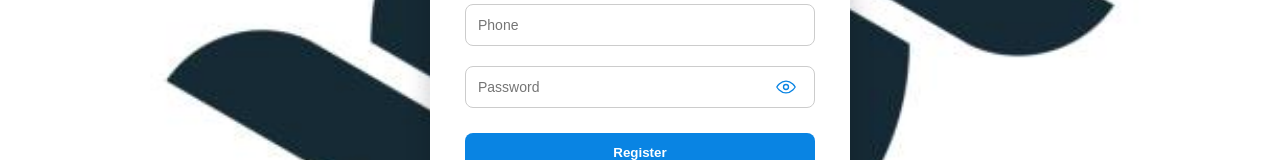
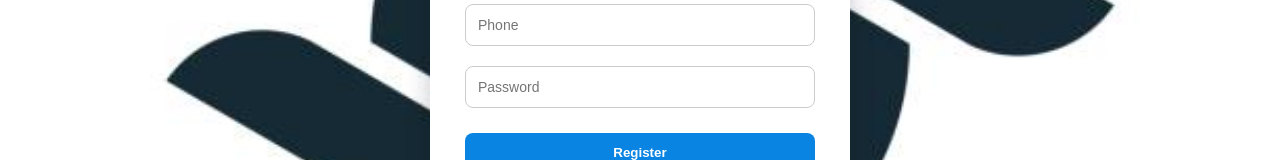
Before and after one commit to Theerthana12/TrackSure-frontend, a React (Create React App) app: page /register in a window 1280 px wide. Shown: the part 357-517 px from the top of the page. Built offline with nearby package versions, Linux system fonts and the light colour scheme; the HTML template or start-up script is replaced by a standard one.

Commit message:
Remove emoji text from toggle; force SVG-only toggle and hide text

```diff
--- a/new-frontend/src/pages/Login.css
+++ b/new-frontend/src/pages/Login.css
@@ -197,3 +197,18 @@
   right: 12px;
   padding: 0;
 }
+/* override to guarantee emoji text never shows and SVG is used */
+.toggle-password {
+  color: transparent !important;
+  width: 34px;
+  height: 34px;
+  display: inline-flex;
+  align-items: center;
+  justify-content: center;
+  cursor: pointer;
+  background: transparent;
+  border: none;
+  padding: 0;
+}
+.toggle-password svg { display:block; pointer-events: none; color: #0984e3; }
+.toggle-password:hover, .toggle-password:focus { color: transparent !important; }
--- a/new-frontend/src/pages/Register.css
+++ b/new-frontend/src/pages/Register.css
@@ -119,3 +119,18 @@
   right: 12px;
   padding: 0;
 }
+/* override to guarantee emoji text never shows and SVG is used */
+.toggle-password {
+  color: transparent !important;
+  width: 34px;
+  height: 34px;
+  display: inline-flex;
+  align-items: center;
+  justify-content: center;
+  cursor: pointer;
+  background: transparent;
+  border: none;
+  padding: 0;
+}
+.toggle-password svg { display:block; pointer-events: none; color: #0984e3; }
+.toggle-password:hover, .toggle-password:focus { color: transparent !important; }
--- a/src/pages/Login.css
+++ b/src/pages/Login.css
@@ -197,3 +197,18 @@
   right: 12px;
   padding: 0;
 }
+/* override to guarantee emoji text never shows and SVG is used */
+.toggle-password {
+  color: transparent !important;
+  width: 34px;
+  height: 34px;
+  display: inline-flex;
+  align-items: center;
+  justify-content: center;
+  cursor: pointer;
+  background: transparent;
+  border: none;
+  padding: 0;
+}
+.toggle-password svg { display:block; pointer-events: none; color: #0984e3; }
+.toggle-password:hover, .toggle-password:focus { color: transparent !important; }
--- a/src/pages/Login.js
+++ b/src/pages/Login.js
@@ -54,12 +54,20 @@ function Login({ onLogin }) {
               onChange={(e) => setPassword(e.target.value)}
               required
             />
-            <span
-              className="toggle-password"
-              onClick={() => setShowPassword(!showPassword)}
-            >
-              {showPassword ? "���" : "���️"}
-            </span>
+            <span className="toggle-password" onClick={() => setShowPassword(!showPassword)} aria-label={showPassword ? "Hide password" : "Show password"} role="button">
+  {showPassword ? (
+    <svg width="20" height="20" viewBox="0 0 24 24" fill="none" xmlns="http://www.w3.org/2000/svg">
+      <path d="M3 3l18 18" stroke="currentColor" strokeWidth="2" strokeLinecap="round" strokeLinejoin="round"/>
+      <path d="M10.58 10.58A3 3 0 0 0 13.42 13.42" stroke="currentColor" strokeWidth="2" strokeLinecap="round" strokeLinejoin="round"/>
+      <path d="M21.6 12.14c-1.84 3.37-6.03 6.36-9.6 6.36-2.35 0-4.49-1.04-6.04-2.64" stroke="currentColor" strokeWidth="2" strokeLinecap="round" strokeLinejoin="round"/>
+    </svg>
+  ) : (
+    <svg width="20" height="20" viewBox="0 0 24 24" fill="none" xmlns="http://www.w3.org/2000/svg">
+      <path d="M1 12s4-7 11-7 11 7 11 7-4 7-11 7S1 12 1 12z" stroke="currentColor" strokeWidth="2" strokeLinecap="round" strokeLinejoin="round"/>
+      <circle cx="12" cy="12" r="3" stroke="currentColor" strokeWidth="2"/>
+    </svg>
+  )}
+</span>
           </div>
 
           <button type="submit">Login</button>
--- a/src/pages/Register.css
+++ b/src/pages/Register.css
@@ -119,3 +119,18 @@
   right: 12px;
   padding: 0;
 }
+/* override to guarantee emoji text never shows and SVG is used */
+.toggle-password {
+  color: transparent !important;
+  width: 34px;
+  height: 34px;
+  display: inline-flex;
+  align-items: center;
+  justify-content: center;
+  cursor: pointer;
+  background: transparent;
+  border: none;
+  padding: 0;
+}
+.toggle-password svg { display:block; pointer-events: none; color: #0984e3; }
+.toggle-password:hover, .toggle-password:focus { color: transparent !important; }
```
Also changed, not shown: new-frontend/src/pages/Login.js (+14 -6 lines).
